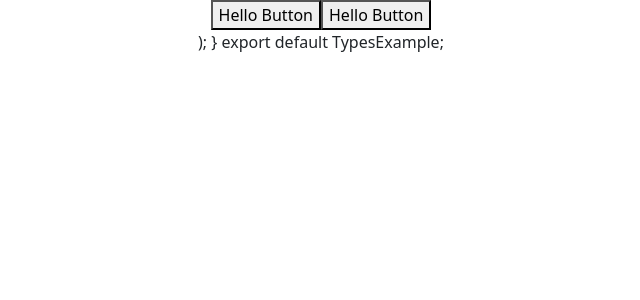
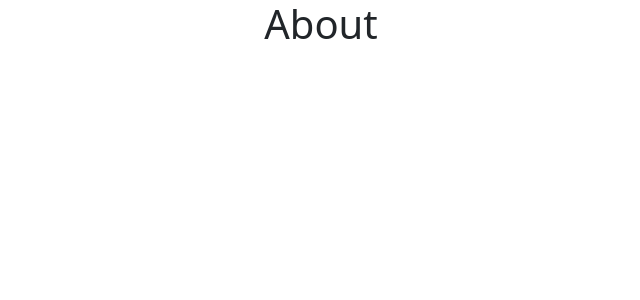
Before and after one commit to salomesenibua200024/fbClassProject123, a React (Create React App) app: page /about in a window 1280 px wide. Shown: the top 300 px of the page, without its empty margins (319-959 px from the left). Built offline with nearby package versions, Linux system fonts and the light colour scheme.

Commit message:
added home and about with router

```diff
--- a/package.json
+++ b/package.json
@@ -11,6 +11,7 @@
     "react": "^18.2.0",
     "react-bootstrap": "^2.7.4",
     "react-dom": "^18.2.0",
+    "react-router-dom": "^6.13.0",
     "react-scripts": "5.0.1",
     "web-vitals": "^2.1.4"
   },
--- a/src/App.js
+++ b/src/App.js
@@ -3,19 +3,20 @@
 
 import './App.css';
 import { Test } from './components/Test';
+import { Home } from './pages/Home';
+import { About } from './pages/About';
+import { Routes, Route } from 'react-router-dom';
 
 const firebaseapp = initializeApp(firebaseConfig)
 
 function App() {
+
   return (
     <div className="App">
-      <Test />
-      <Test />
-      <div />
-      );
-}
-
-      export default TypesExample;
+      <Routes>
+        <Route path="/" element={ <Home/> }  />
+        <Route path="/about" element={ <About/> } />
+      </Routes>
     </div>
   );
 }
--- a/src/index.js
+++ b/src/index.js
@@ -4,11 +4,14 @@
 import App from './App';
 import reportWebVitals from './reportWebVitals';
 import "../node_modules/bootstrap/dist/css/bootstrap.min.css"
+import { BrowserRouter } from 'react-router-dom';
 
 const root = ReactDOM.createRoot(document.getElementById('root'));
 root.render(
   <React.StrictMode>
-    <App />
+    <BrowserRouter>
+      <App />
+    </BrowserRouter>
   </React.StrictMode>
 );
 
--- /dev/null
+++ b/src/pages/About.js
@@ -0,0 +1,7 @@
+export function About () {
+    return (
+     <div>
+         <h1>About</h1>
+     </div>
+    )
+ }
--- /dev/null
+++ b/src/pages/Home.js
@@ -0,0 +1,7 @@
+export function Home () {
+   return (
+    <div>
+        <h1>Home</h1>
+    </div>
+   )
+}
```
Also changed, not shown: 1 other file (tests, documents, lock files or other folders).
